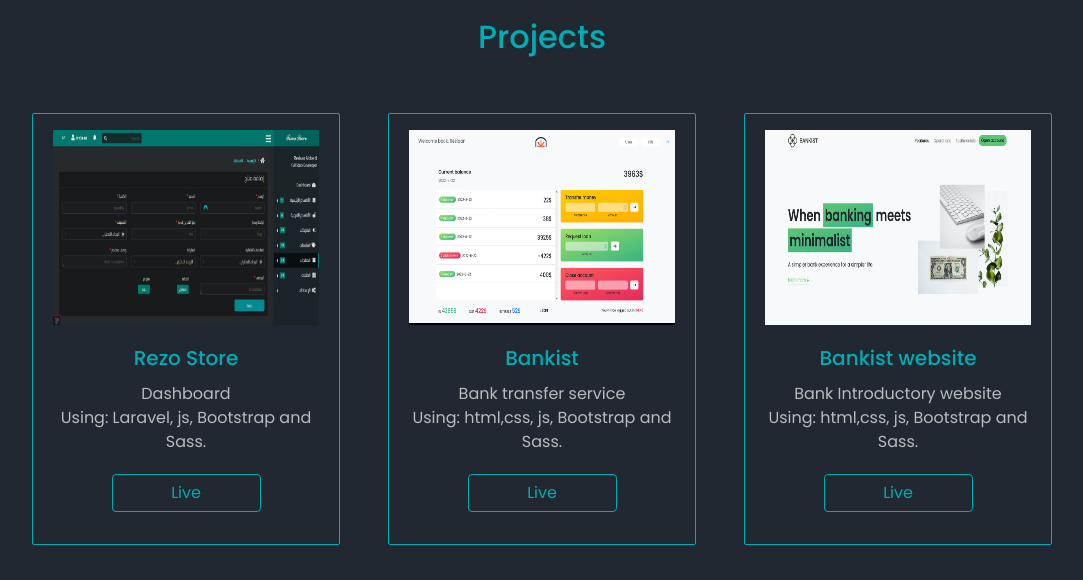
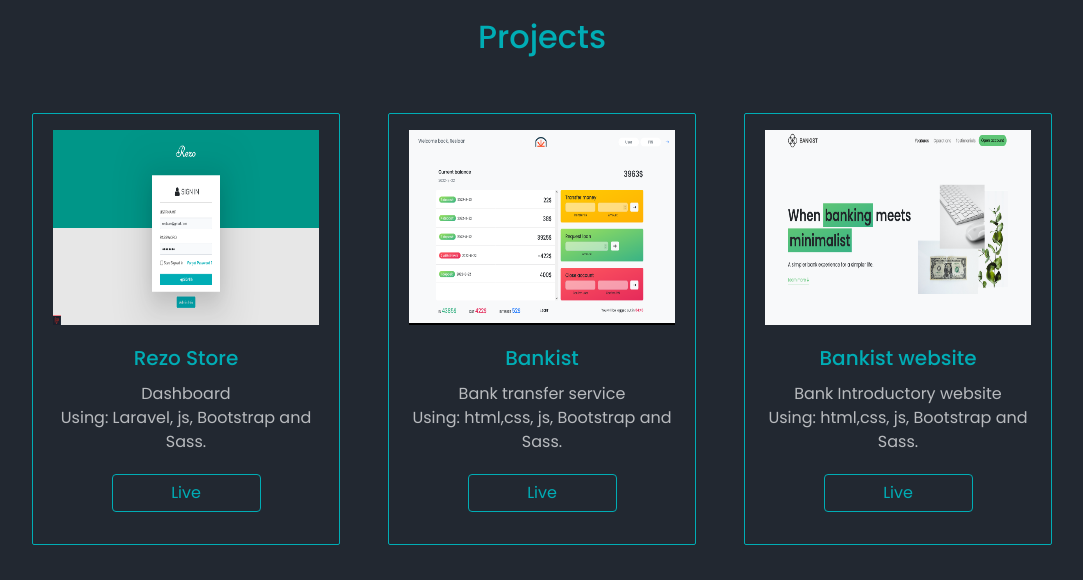
Before and after one commit to reslaan/reslaan, a plain HTML site: page index.html in a window 1280 px wide. Shown: the part 1300-1880 px from the top of the page, without its empty margins (98-1181 px from the left). Drawn offline with Linux system fonts and the light colour scheme.

Commit message:
replace rezo store image

```diff
--- a/index.html
+++ b/index.html
@@ -137,7 +137,7 @@
 
         <div class="col">
           <div class="card  border-primary">
-            <img src="img/rezo-store.jpeg" class="img-fluid pt-2 align-self-center" alt="" />
+            <img src="img/rezo-store.png" class="img-fluid pt-2 align-self-center" alt="" />
             <div class="card-body">
               <h5 class="card-title">Rezo Store</h5>
               <p class="lead fs-6 ">
```
Also changed, not shown: img/rezo-store.jpeg (deleted), img/rezo-store.png (added).
